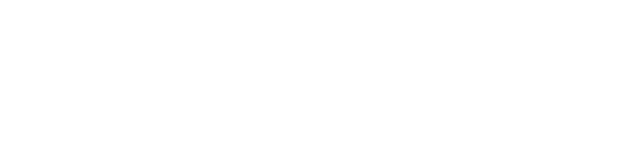
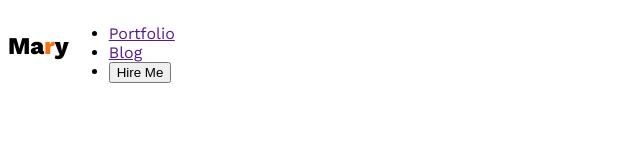
Before and after one commit to emon22830/Portfolio-Website, a plain HTML site: page index.html in a window 1280 px wide. Shown: the whole page, without its empty margins (0-640 px from the left). Drawn offline with nearby package versions, Linux system fonts and the light colour scheme.

Commit message:
navbar created

```diff
--- a/index.html
+++ b/index.html
@@ -3,16 +3,25 @@
 <head>
     <meta charset="UTF-8">
     <meta name="viewport" content="width=device-width, initial-scale=1.0">
-    <link rel="stylesheet" href="styles/styles.css">
+
     <link rel="preconnect" href="https://fonts.googleapis.com">
     <link rel="preconnect" href="https://fonts.gstatic.com" crossorigin>
     <link href="https://fonts.googleapis.com/css2?family=Work+Sans:ital,wght@0,100..900;1,100..900&display=swap"
         rel="stylesheet">
+    <link rel="stylesheet" href="styles/styles.css">
+
     <title>My Portfolio</title>
 </head>
-<body>
+<body class="work-sans-normal">
     <header>
-
+<nav>
+    <h3 class="nav-title">Ma<span class="text-primary">r</span>y</h3>
+    <ul>
+        <li><a href="">Portfolio</a></li>
+        <li><a href="">Blog</a></li>
+        <li><a href=""><button>Hire Me</button></a></li>
+    </ul>
+</nav>
     </header>
 
 
--- a/styles/styles.css
+++ b/styles/styles.css
@@ -1,7 +1,35 @@
 
 
 
-.work-sans-regular {
+.work-sans-normal {
     font-family: "Work Sans", sans-serif;
     font-optical-sizing: auto;
     font-style: normal; }
+
+
+
+
+
+    /* Shared Style */
+
+    .text-primary{
+        color: #FD6E0A;
+    }
+
+
+
+
+
+
+
+
+
+    /* Nav Styles */
+    nav{
+        display: flex;
+    }
+
+    .nav-title{
+font-weight: 800;
+font-size: 24px;
+    }
```
